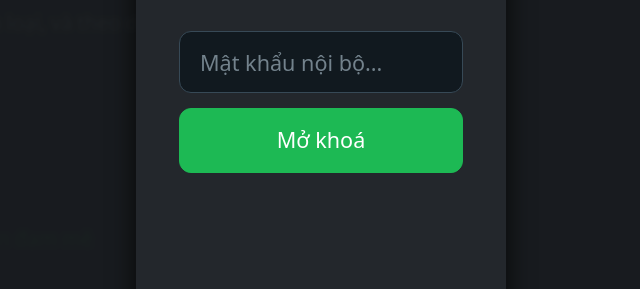
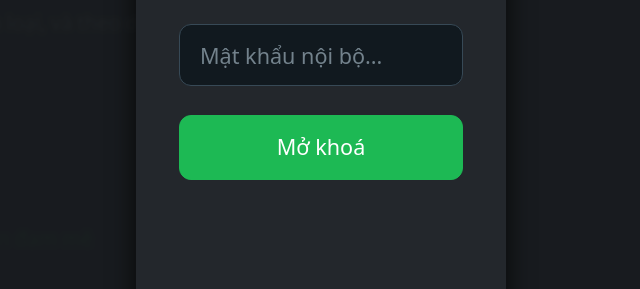
Before and after one commit to nguyendhnga/mebi-docs, a plain HTML site: page index.html in a window 1280 px wide. Shown: the part 271-560 px from the top of the page, without its empty margins (319-959 px from the left). Drawn offline with nearby package versions, Linux system fonts and the light colour scheme; no server answers.

Commit message:
Add files via upload

```diff
--- a/index.html
+++ b/index.html
@@ -107,6 +107,19 @@
       pointer-events: none;
       user-select: none;
     }
+#unlock-content form {
+  display: flex;
+  flex-direction: column;
+  gap: 0.7em;
+  align-items: stretch;
+}
+
+#unlock-content input,
+#unlock-content button {
+  width: 100%;
+  max-width: 100%;
+  box-sizing: border-box;
+}
   </style>
 </head>
 <body>
```
